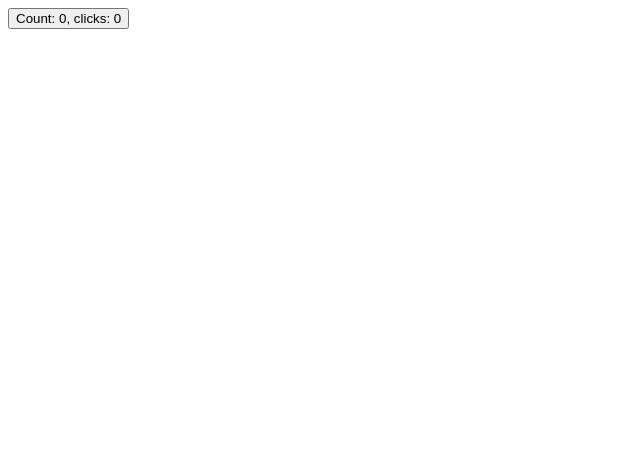
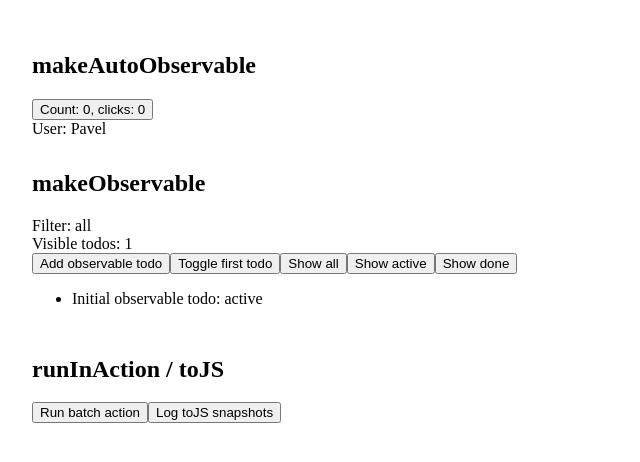
Before and after one commit to rakleed/mobx-spy-console-sanitizer-crash-repro, a React (Vite) app: page / in a window 1280 px wide. Shown: the top 462 px of the page, without its empty margins (0-640 px from the left). Built offline with nearby package versions, Linux system fonts and the light colour scheme.

Commit message:
Add more MobX reproducer scenarios

```diff
--- a/src/main.tsx
+++ b/src/main.tsx
@@ -1,13 +1,21 @@
 import './mobx-spy-console-hook-repro';
 
 import * as mobx from 'mobx';
-import { makeAutoObservable } from 'mobx';
+import {
+  action,
+  computed,
+  makeAutoObservable,
+  makeObservable,
+  observable,
+  runInAction,
+  toJS,
+} from 'mobx';
 import { observer } from 'mobx-react-lite';
 import { createRoot } from 'react-dom/client';
 
 window.__MOBX_DEVTOOLS_GLOBAL_HOOK__?.injectMobx(mobx);
 
-class CounterStore {
+class AutoObservableCounterStore {
   count = 0;
 
   user = {
@@ -27,12 +35,119 @@ class CounterStore {
   }
 }
 
-const store = new CounterStore();
+class ObservableTodoStore {
+  todos = [
+    {
+      id: 1,
+      title: 'Initial observable todo',
+      done: false,
+    },
+  ];
+
+  filter = 'all';
+
+  constructor() {
+    makeObservable(this, {
+      todos: observable,
+      filter: observable,
+      visibleTodos: computed,
+      addTodo: action,
+      toggleFirstTodo: action,
+      setFilter: action,
+    });
+  }
+
+  get visibleTodos() {
+    if (this.filter === 'done') {
+      return this.todos.filter((todo) => todo.done);
+    }
+
+    if (this.filter === 'active') {
+      return this.todos.filter((todo) => !todo.done);
+    }
+
+    return this.todos;
+  }
+
+  addTodo() {
+    this.todos.push({
+      id: Date.now(),
+      title: `Observable todo ${this.todos.length + 1}`,
+      done: false,
+    });
+  }
+
+  toggleFirstTodo() {
+    const [firstTodo] = this.todos;
+
+    if (firstTodo) {
+      firstTodo.done = !firstTodo.done;
+    }
+  }
+
+  setFilter(filter: 'all' | 'active' | 'done') {
+    this.filter = filter;
+  }
+}
+
+const autoObservableCounterStore = new AutoObservableCounterStore();
+const observableTodoStore = new ObservableTodoStore();
+
+function runBatchAction() {
+  runInAction('update stores with runInAction', () => {
+    autoObservableCounterStore.count += 10;
+    autoObservableCounterStore.user.name = `Pavel ${autoObservableCounterStore.count}`;
+    autoObservableCounterStore.user.stats.clicks += 10;
+
+    observableTodoStore.todos.push({
+      id: Date.now(),
+      title: `runInAction todo ${observableTodoStore.todos.length + 1}`,
+      done: false,
+    });
+    observableTodoStore.filter = observableTodoStore.filter === 'all' ? 'active' : 'all';
+  });
+}
+
+function logSnapshots() {
+  console.log('autoObservableCounterStore toJS', toJS(autoObservableCounterStore));
+  console.log('observableTodoStore.todos toJS', toJS(observableTodoStore.todos));
+  console.log('observableTodoStore.visibleTodos toJS', toJS(observableTodoStore.visibleTodos));
+}
 
 const App = observer(() => (
-  <button onClick={() => store.increment()}>
-    Count: {store.count}, clicks: {store.user.stats.clicks}
-  </button>
+  <main style={{ display: 'grid', gap: 12, padding: 24 }}>
+    <section>
+      <h2>makeAutoObservable</h2>
+      <button onClick={() => autoObservableCounterStore.increment()}>
+        Count: {autoObservableCounterStore.count}, clicks: {autoObservableCounterStore.user.stats.clicks}
+      </button>
+      <div>User: {autoObservableCounterStore.user.name}</div>
+    </section>
+
+    <section>
+      <h2>makeObservable</h2>
+      <div>Filter: {observableTodoStore.filter}</div>
+      <div>Visible todos: {observableTodoStore.visibleTodos.length}</div>
+      <button onClick={() => observableTodoStore.addTodo()}>Add observable todo</button>
+      <button onClick={() => observableTodoStore.toggleFirstTodo()}>Toggle first todo</button>
+      <button onClick={() => observableTodoStore.setFilter('all')}>Show all</button>
+      <button onClick={() => observableTodoStore.setFilter('active')}>Show active</button>
+      <button onClick={() => observableTodoStore.setFilter('done')}>Show done</button>
+      <ul>
+        {observableTodoStore.visibleTodos.map((todo) => (
+          <li key={todo.id}>
+            {todo.title}: {todo.done ? 'done' : 'active'}
+          </li>
+        ))}
+      </ul>
+    </section>
+
+    <section>
+      <h2>runInAction / toJS</h2>
+      <button onClick={runBatchAction}>Run batch action</button>
+      <button onClick={logSnapshots}>Log toJS snapshots</button>
+    </section>
+  </main>
 ));
 
 createRoot(document.getElementById('root')!).render(<App />);
```
